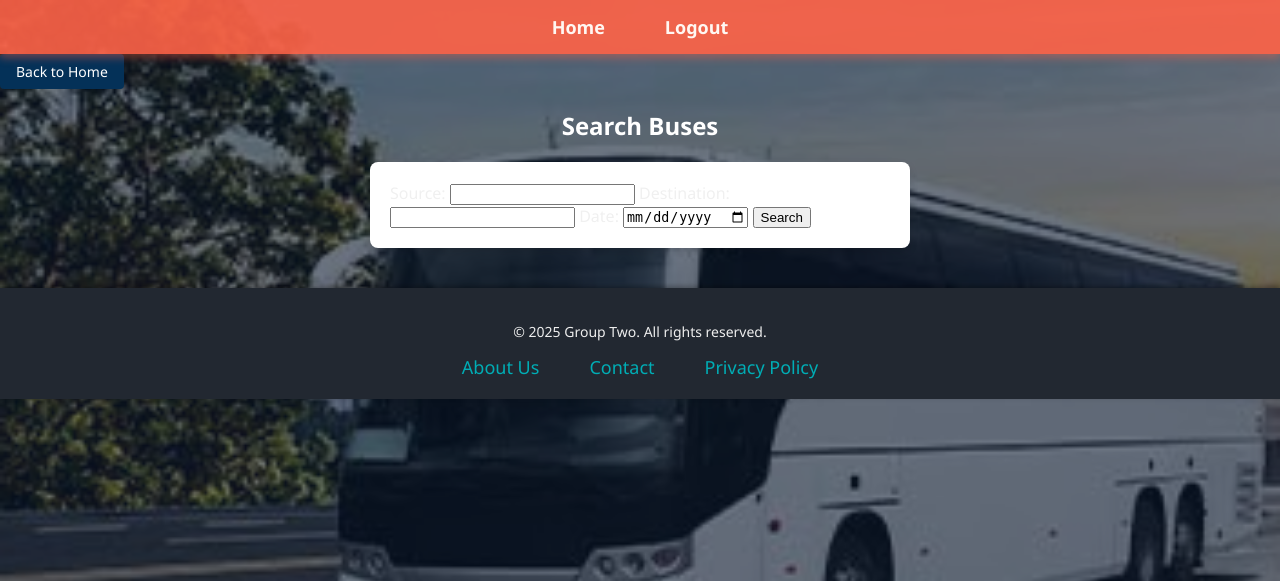
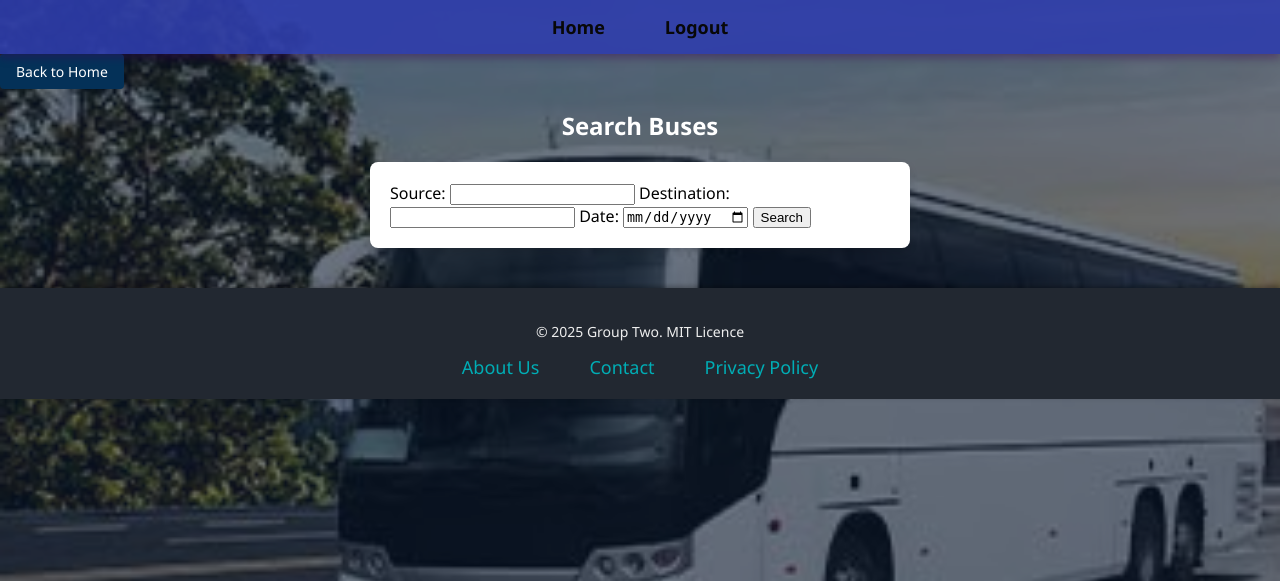
Before and after one commit to frtsh/Tigray-bus-ticket-reservation, a PHP site: page /booking.php in a window 1280 px wide. Shown: the top 581 px of the page. Run offline with PHP 8.4, Linux system fonts and the light colour scheme; the visitor is signed in with stand-in values (Sample User, id 1).

Commit message:
modified header.php

```diff
--- a/booking.php
+++ b/booking.php
@@ -35,7 +35,7 @@ if ($_SERVER['REQUEST_METHOD'] == 'POST') {
 
 <h2 style="text-align: center; color: white; font-size: 24px; margin-bottom: 20px;">Search Buses</h2>
 
-<form method="POST" action="booking.php" style="max-width: 500px; margin: 0 auto; background-color: #fff; padding: 20px; border-radius: 8px; box-shadow: 0 4px 8px rgba(0, 0, 0, 0.1);">
+<form method="POST" action="booking.php" style="max-width: 500px; margin: 0 auto; color : black;  background-color: #fff; padding: 20px; border-radius: 8px; box-shadow: 0 4px 8px rgba(0, 0, 0, 0.1);">
     <label for="source">Source:</label>
     <input type="text" id="source" name="source" required>
 
@@ -53,7 +53,7 @@ if ($_SERVER['REQUEST_METHOD'] == 'POST') {
         <p style="text-align:center; color:red;">No buses found for that route and date.</p>
     <?php else: ?>
         <h3 style="text-align: center;">Available Buses</h3>
-        <table border="1" cellpadding="10" cellspacing="0" style="max-width: 500px; margin: 0 auto; background-color: #fff; padding: 20px; border-radius: 8px; box-shadow: 0 4px 8px rgba(0, 0, 0, 0.1);">
+        <table border="1" cellpadding="10" cellspacing="0" style="max-width: 500px; margin: 0 auto; color : black; background-color: #fff; padding: 20px; border-radius: 8px; box-shadow: 0 4px 8px rgba(0, 0, 0, 0.1);">
             <tr>
                 <th>Bus Name</th>
                 <th>Departure Time</th>
--- a/footer.php
+++ b/footer.php
@@ -1,6 +1,6 @@
 <footer>
   <div class="footer-container">
-    <p>&copy; <?= date('Y'); ?> Group Two. All rights reserved.</p>
+    <p>&copy; <?= date('Y'); ?> Group Two. MIT Licence</p>
     <nav>
       <ul>
         <li><a href="about.php">About Us</a></li>
--- a/header.php
+++ b/header.php
@@ -10,13 +10,24 @@
     <title>Bus Reservation</title>
     <link rel="stylesheet" href="styles.css">  <!-- Link to the external CSS -->
 </head>
+<style>
+    header {
+    background-color: rgba(47, 61, 172, 0.9); /* Tomato red with opacity */
+    color: white;
+    padding: 15px 0;
+    box-shadow: 0 4px 8px rgba(59, 6, 89, 0.4);
+    position: sticky;
+    top: 0;
+    z-index: 1000;
+}
+</style>
 <body>
 
     <header>
-        <nav>
+        <nav >
             <ul>
                 <?php if (isset($_SESSION['user_id'])): ?>
-                    <li><a href="home.php">Home</a></li>
+                    <li><a  href="home.php">Home</a></li>
                     <li><a href="logout.php">Logout</a></li>
                 <?php else: ?>
                     <li><a href="login.php">Login</a></li>
--- a/seat_selection.php
+++ b/seat_selection.php
@@ -166,6 +166,7 @@ if ($_SERVER['REQUEST_METHOD'] == 'POST') {
     padding: 20px;
     background-color: #f8f9fa;
     border-radius: 8px;
+    color:black;
 }
 
 .booking-form {
--- a/styles.css
+++ b/styles.css
@@ -5,7 +5,7 @@ body {
     background-size: cover;
     background-position: center;
     background-repeat: no-repeat;
-    color: #f0f0f0; /* Soft off-white text */
+    color:#f0f0f0; /* Soft off-white text */
     position: relative;
     min-height: 100vh;
 }
@@ -19,10 +19,10 @@ body::before {
 }
 
 header {
-    background-color: rgba(255, 99, 71, 0.9); /* Tomato red with opacity */
+    background-color: rgba(13, 26, 124, 0.9); /* Tomato red with opacity */
     color: white;
     padding: 15px 0;
-    box-shadow: 0 4px 8px rgba(255, 99, 71, 0.4);
+    box-shadow: 0 4px 8px rgba(2, 11, 133, 0.4);
     position: sticky;
     top: 0;
     z-index: 1000;
@@ -40,7 +40,7 @@ nav ul {
 
 nav a {
     text-decoration: none;
-    color: #fff7f2; /* Very light peach */
+    color: #080808; /* Very light peach */
     font-size: 18px;
     font-weight: 600;
     padding: 8px 15px;
@@ -49,7 +49,7 @@ nav a {
 }
 
 nav a:hover {
-    color: #ff6347; /* Tomato red */
-    background-color: #f0e6e1; /* Light peach background on hover */
-    box-shadow: 0 2px 6px rgba(255, 99, 71, 0.4);
+    color: #fff; /* Tomato red */
+    background-color: #e1e6f0; /* Light peach background on hover */
+    box-shadow: 0 2px 6px rgba(5, 41, 118, 0.4);
 }
```
Also changed, not shown: payment.php (+8 -2 lines).
